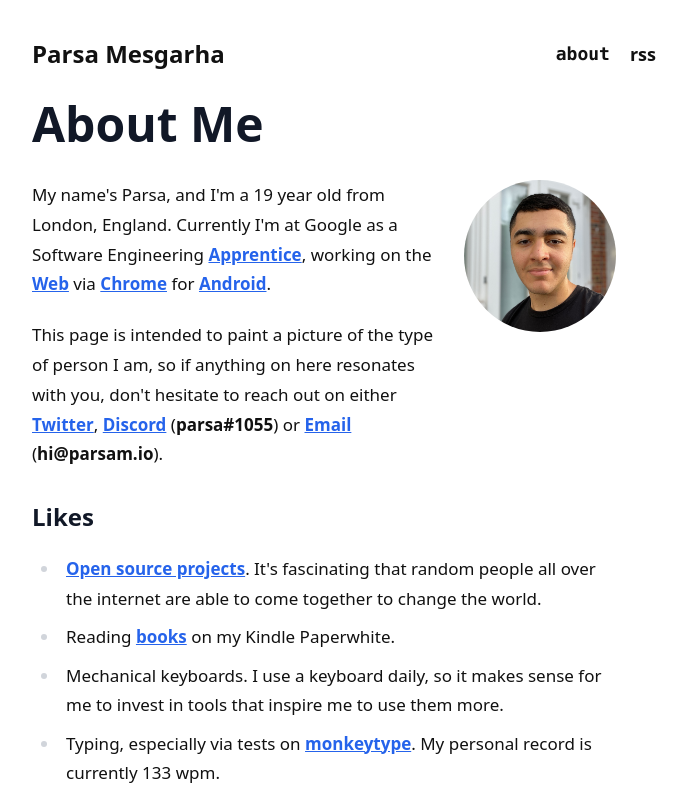
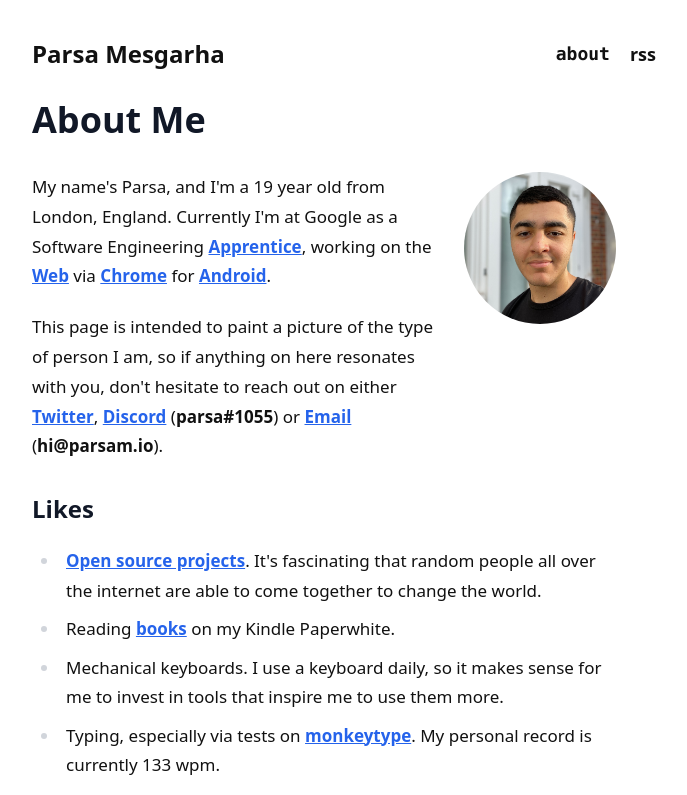
Before and after one commit to pzrsa/parsam.io, a Next.js app: page /about in a window 1280 px wide. Shown: the top 795 px of the page, without its empty margins (296-983 px from the left). Built offline with nearby package versions, Linux system fonts and the light colour scheme.

Commit message:
reduce page title font size

```diff
--- a/components/PageTitle.tsx
+++ b/components/PageTitle.tsx
@@ -3,7 +3,7 @@ interface PageTitleProps {
 }
 
 const PageTitle: React.FC<PageTitleProps> = ({ name }) => {
-  return <h1 className="text-4xl sm:text-5xl font-extrabold mb-8">{name}</h1>;
+  return <h1 className="text-3xl sm:text-4xl font-extrabold mb-8">{name}</h1>;
 };
 
 export default PageTitle;
--- a/pages/index.tsx
+++ b/pages/index.tsx
@@ -41,7 +41,7 @@ const Index: React.FC<IndexProps> = ({ posts }) => {
       </Head>
       <div className="gap-1 px-4">
         <div className="px-2">
-          <h1 className="text-4xl sm:text-5xl font-extrabold ">
+          <h1 className="text-3xl sm:text-4xl font-extrabold ">
             Hi, I&apos;m Parsa.
           </h1>
           <p className="text-sm sm:text-lg font-mono font-semibold text-neutral-600 dark:text-neutral-400">
```
